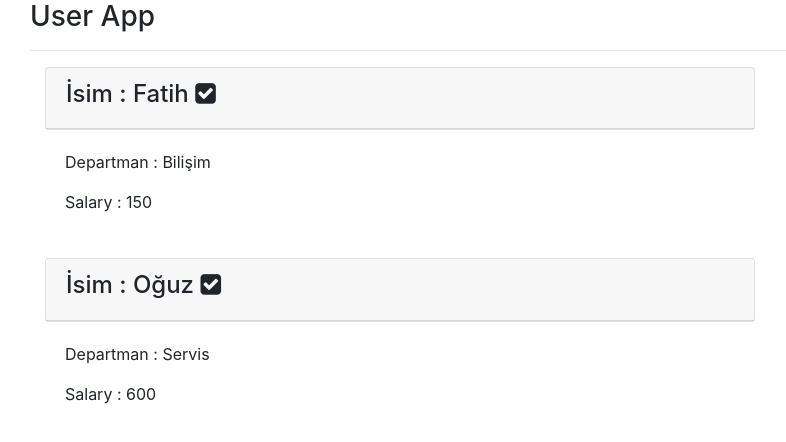
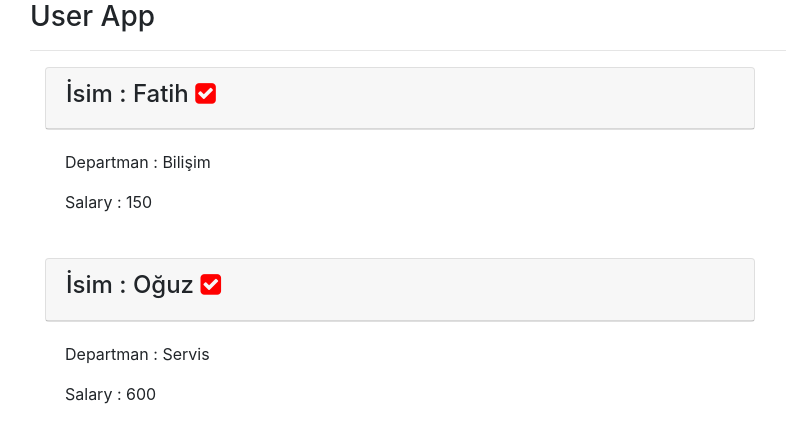
Before and after one commit to ehvenimunis/reactCourseProject, a React (Create React App) app: page / in a window 1280 px wide. Shown: the top 442 px of the page, without its empty margins (55-841 px from the left). Built offline with nearby package versions, Linux system fonts and the light colour scheme.

Commit message:
Text clour changed

```diff
--- a/public/index.html
+++ b/public/index.html
@@ -26,7 +26,7 @@
     -->
 
     <link rel="stylesheet" href="https://maxcdn.bootstrapcdn.com/bootstrap/4.0.0/css/bootstrap.min.css" integrity="sha384-Gn5384xqQ1aoWXA+058RXPxPg6fy4IWvTNh0E263XmFcJlSAwiGgFAW/dAiS6JXm" crossorigin="anonymous">
-<link rel="stylesheet" href="https://cdnjs.cloudflare.com/ajax/libs/font-awesome/4.7.0/css/font-awesome.min.css">
+    <link rel="stylesheet" href="https://cdnjs.cloudflare.com/ajax/libs/font-awesome/4.7.0/css/font-awesome.min.css">
 
     <title>React App</title>
   </head>
--- a/src/components/User.js
+++ b/src/components/User.js
@@ -5,11 +5,12 @@ class User extends Component {
     constructor(probs){
         super(probs);
         this.state = {
-            isvisible : true
+            isvisible : true,
+            clour : 'red'
         }
     }
     onClickEvent(e){
-        this.setState({isvisible : !this.state.isvisible})
+        this.setState({isvisible : !this.state.isvisible});
     }
     render() {
         // Destructing
@@ -19,8 +20,8 @@ class User extends Component {
             <div className = "col-md-8 mb-4">
                 <div className = "card">
                     <div className="card-header d-flex justify-content-between">
-                        <h4 className = "d-inline" onClick = {this.onClickEvent.bind(this)}>İsim : {name} <i className="fa fa-check-square" aria-hidden="true" ></i></h4>
-                        <i className = "far fa-trash-alt" styele = {{cursor: "pointer"}}></i>
+                        <h4 className = "d-inline" onClick = {this.onClickEvent.bind(this)}>İsim : {name} <i className="fa fa-check-square" style = {{color : this.state.clour}} aria-hidden="true" ></i></h4>
+                        <i className = "far fa-trash-alt" style = {{color : 'red'}}></i>
                     </div>
                 </div>
                 {
```
